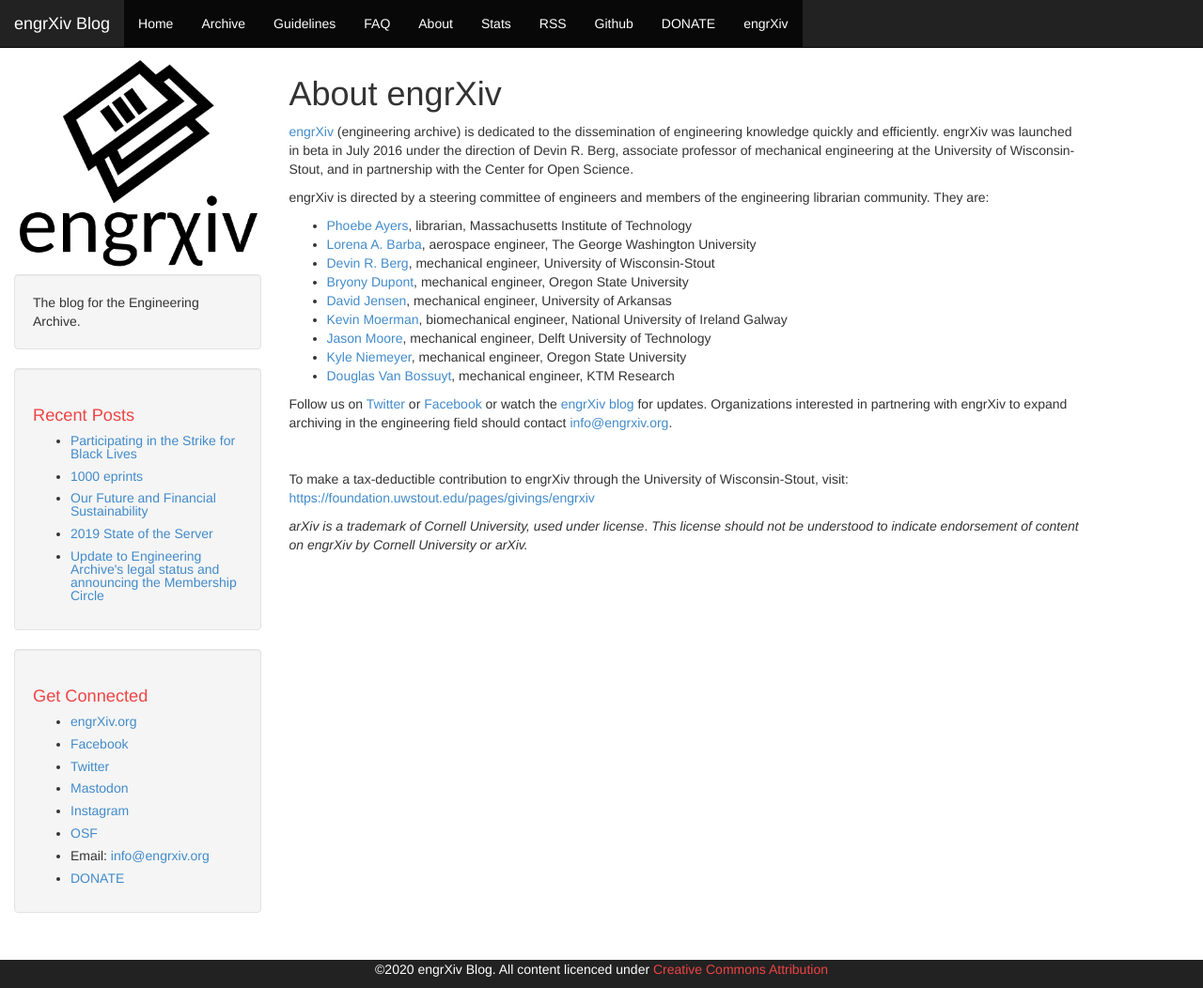
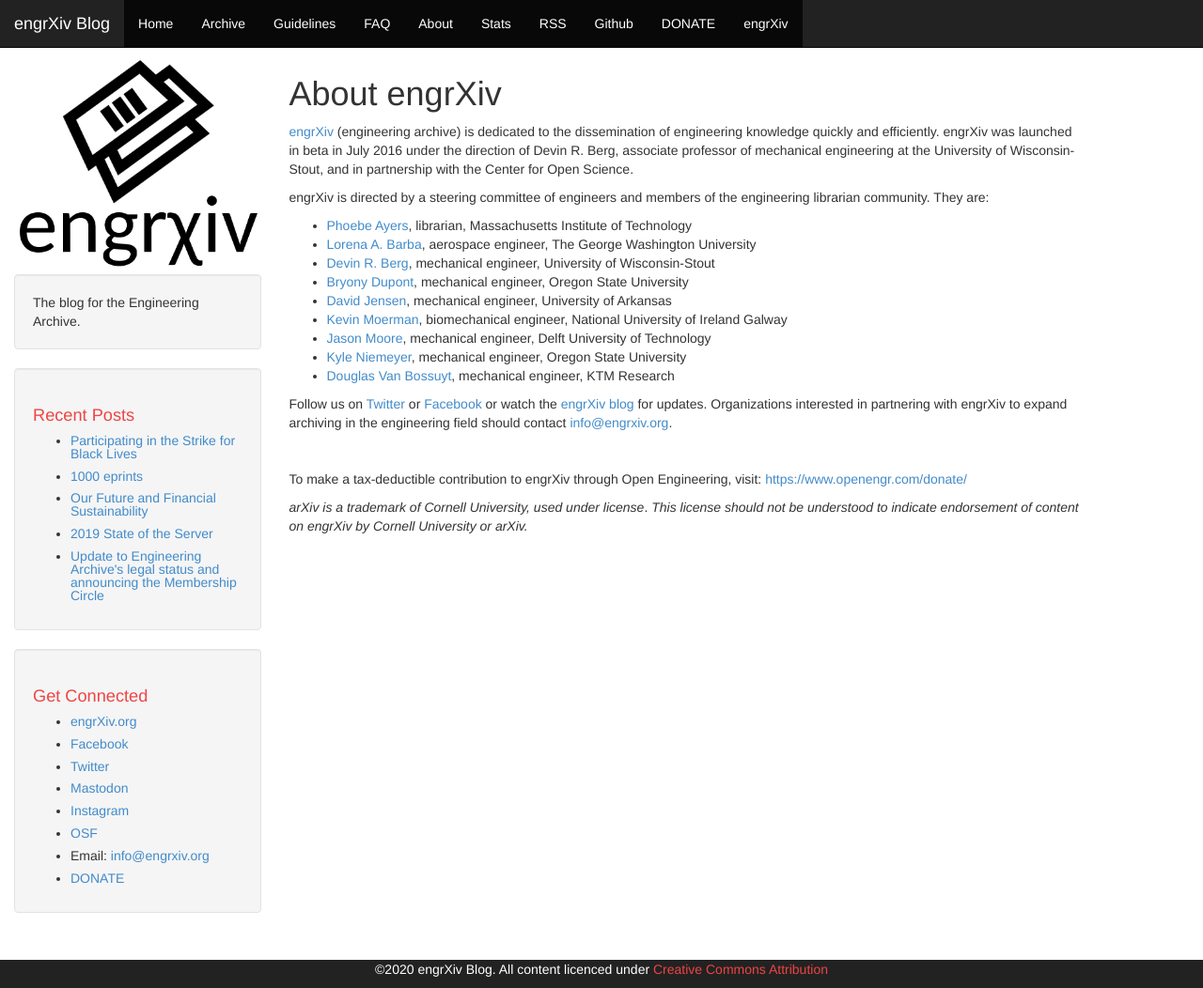
Before and after one commit to OpenEngr/engrXiv, a Jekyll site: the page built from about/index.md, in a window 1280 px wide and 1052 px high. Shown: the whole window at 94% size. Built offline with Jekyll 4.4.1, drawn with Linux system fonts in a browser that asks for light colours; comment, search, counter and statistics services are not loaded.

Commit message:
update donation link

```diff
--- a/about/index.md
+++ b/about/index.md
@@ -23,6 +23,6 @@ Follow us on <a href="https://twitter.com/engrXiv" target="_blank">Twitter</a> o
 
 &nbsp;
 
-To make a tax-deductible contribution to engrXiv through the University of Wisconsin-Stout, visit: <a href="https://foundation.uwstout.edu/pages/givings/engrxiv">https://foundation.uwstout.edu/pages/givings/engrxiv</a>
+To make a tax-deductible contribution to engrXiv through Open Engineering, visit: <a href="https://www.openengr.com/donate/">https://www.openengr.com/donate/</a>
 
 <em>arXiv is a trademark of Cornell University, used under license</em>. <em>This license should not be understood to indicate endorsement of content on engrXiv by Cornell University or arXiv.</em>
```
